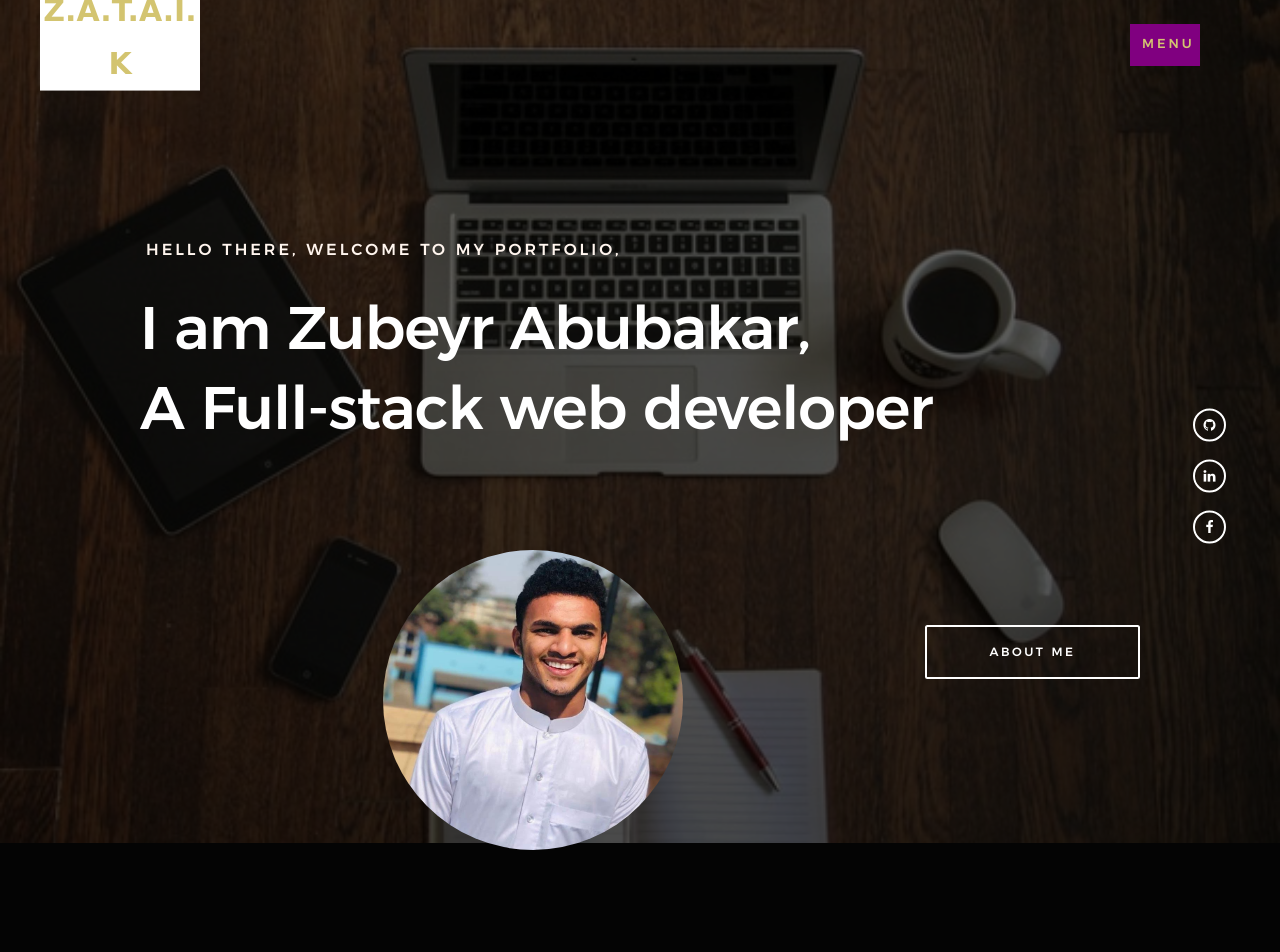
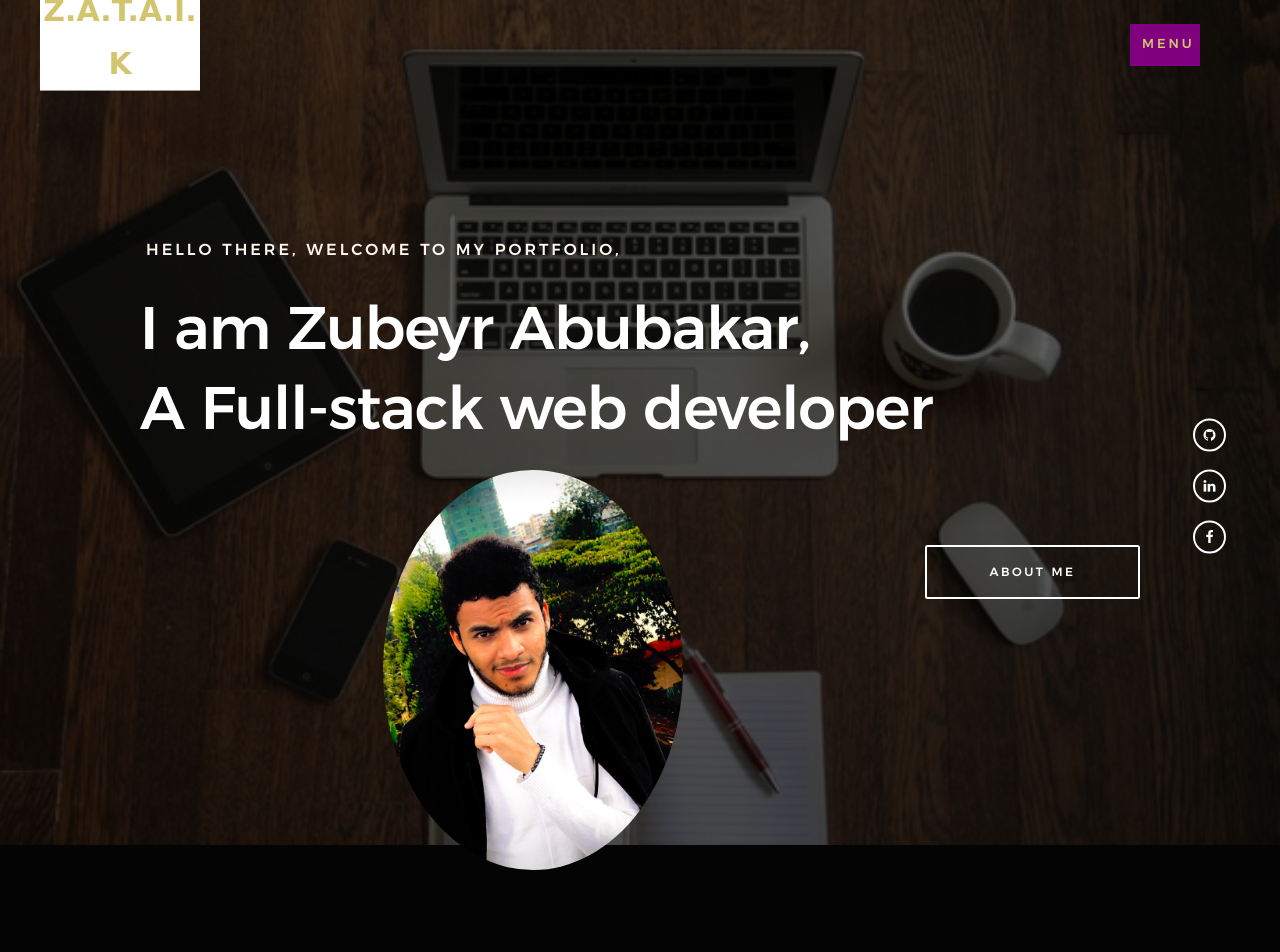
Before and after one commit to zubeir-Abubakar/prodev-portfolio, a plain HTML site: page index.html in a window 1280 px wide. Shown: the top 952 px of the page. Drawn offline with nearby package versions, Linux system fonts and the light colour scheme; files whose address does not match are found by name; a web font is replaced by a local one.

Commit message:
selection of hight and new width

```diff
--- a/index.html
+++ b/index.html
@@ -93,11 +93,11 @@
 
                 <h1>
                     I am Zubeyr Abubakar,<br>
-                    A Full-stack web developer <br><br>
+                    A Full-stack web developer <br>
                 </h1>
                 <div style="margin: 0 auto;">
-                    <img src="images/zubeyr.jpg" alt="" class="rounded-circle" class="img-responsive"
-                        style="height:300px; width:300px;">
+                    <img src="images/33.jpeg" alt="" class="rounded-circle" class="img-responsive"
+                        style="height:400px; width:300px;">
                 </div>
 
 
```
